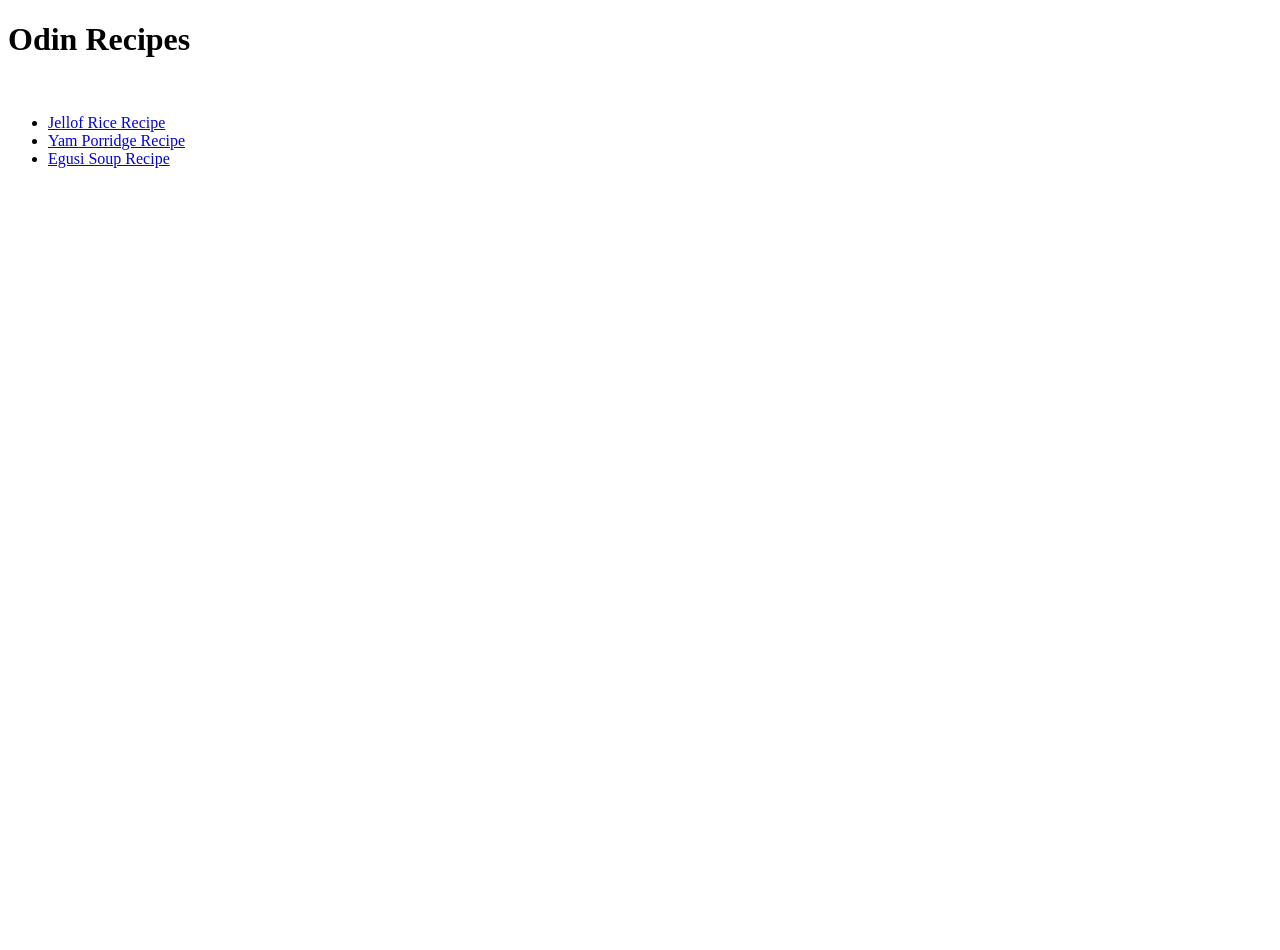
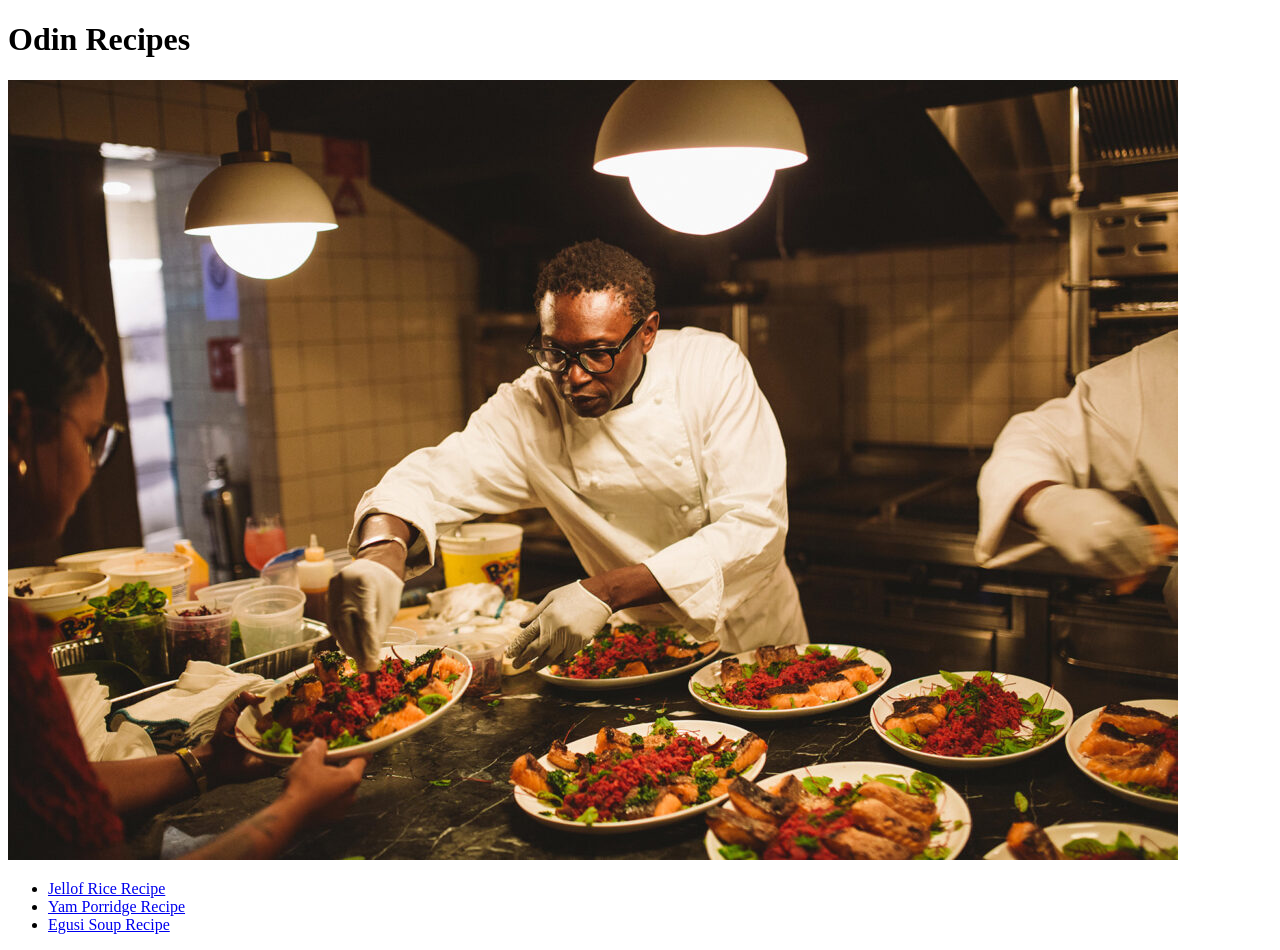
Before and after one commit to ExceptionalGoodness/odin-recipes, a plain HTML site: page index.html in a window 1280 px wide. Before the commit the page ends 800 px from the top, so only its background shows below. Drawn offline with Linux system fonts and the light colour scheme.

Commit message:
changed the landing page image

```diff
--- a/index.html
+++ b/index.html
@@ -7,7 +7,7 @@
 </head>
 <body>
     <h1>Odin Recipes</h1>
-    <img src="recipes/images/chef-1.jpg.crdownload" alt="">
+    <img src="recipes/images/chef-with-food.jpg" alt="">
     <ul>
       <li><a href="recipes/jellof.html" target="_blank">Jellof Rice Recipe</a></li>
       <li><a href="recipes/porridge_yam.html" target="_blank">Yam Porridge Recipe</a></li>
```
